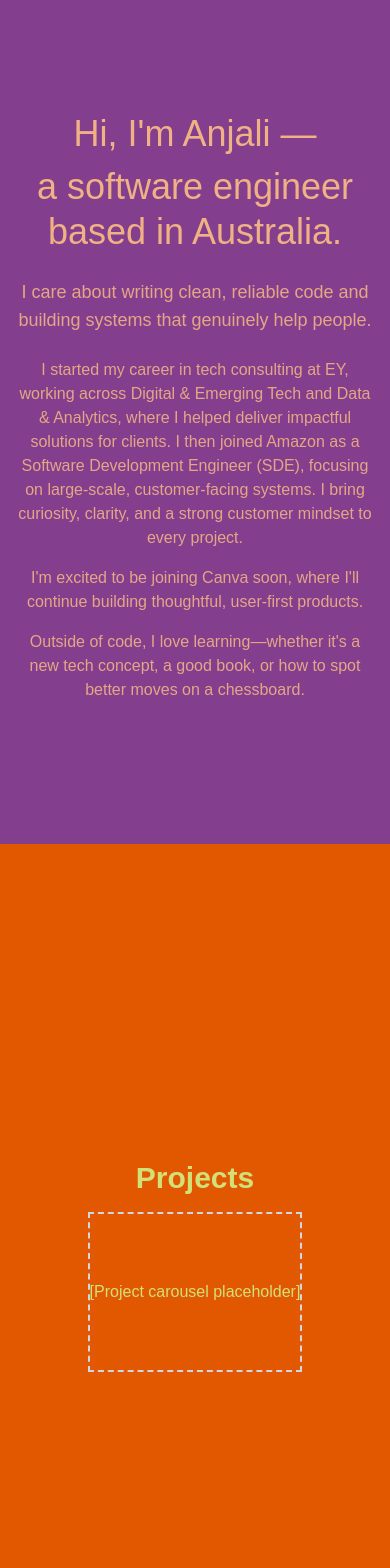
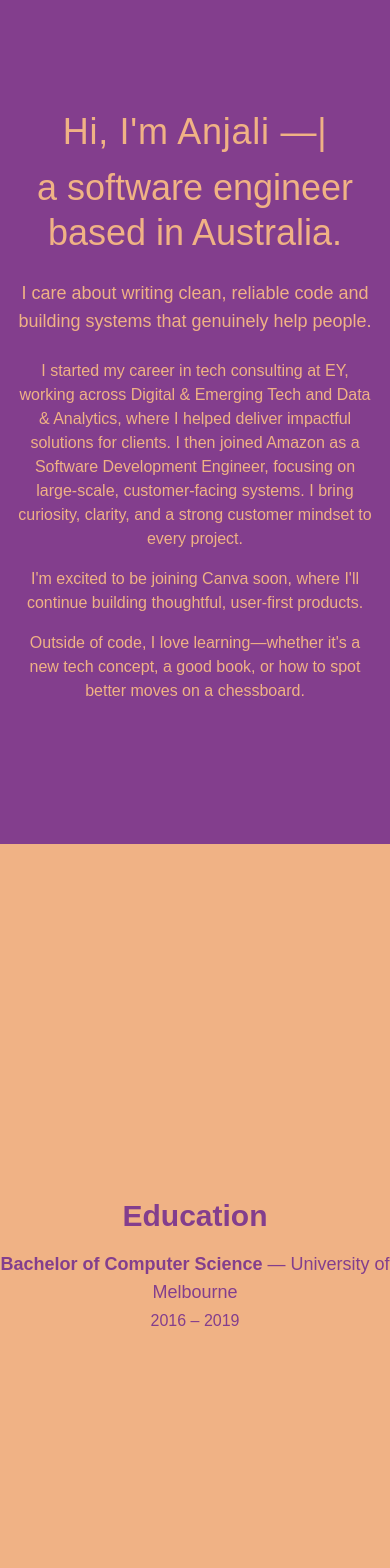
Before and after one commit to anjali-ahuja/Anjali-cv-app, a Next.js app: page / in a window 390 px wide. Shown: the top 1568 px of the page. Built offline with nearby package versions, Linux system fonts and the light colour scheme.

Commit message:
Add education section

```diff
--- a/src/app/page.tsx
+++ b/src/app/page.tsx
@@ -1,11 +1,13 @@
 import Hero from "../components/Hero";
 import ProjectsCarousel from "../components/ProjectsCarousel";
 import ContactSection from "../components/ContactSection";
+import EducationSection from "../components/EducationSection";
 
 export default function Home() {
   return (
     <>
       <Hero />
+      <EducationSection />
       <ProjectsCarousel />
       <ContactSection />
     </>
--- /dev/null
+++ b/src/components/EducationSection.tsx
@@ -0,0 +1,23 @@
+"use client";
+import React from "react";
+
+const EducationSection = () => {
+  return (
+    <section
+      className="flex items-center justify-center min-h-screen w-full"
+      style={{ background: "var(--soft-peach)", color: "var(--primary-purple)" }}
+    >
+      <div className="text-center max-w-2xl">
+        <h2 className="text-3xl font-semibold mb-4">Education</h2>
+        <ul className="space-y-6 text-lg md:text-xl">
+          <li>
+            <span className="font-bold">Bachelor of Computer Science</span> — University of Melbourne<br/>
+            <span className="text-base">2016 – 2019</span>
+          </li>
+        </ul>
+      </div>
+    </section>
+  );
+};
+
+export default EducationSection;
--- a/src/components/Hero.tsx
+++ b/src/components/Hero.tsx
@@ -1,7 +1,26 @@
 "use client";
-import React from "react";
+import React, { useEffect, useState } from "react";
+import { motion, useAnimation } from "framer-motion";
 
 const Hero = () => {
+  // Typewriter effect state
+  const headline = "Hi, I'm Anjali —";
+  const [displayedText, setDisplayedText] = useState("");
+  const controls = useAnimation();
+
+  useEffect(() => {
+    let current = 0;
+    const interval = setInterval(() => {
+      setDisplayedText(headline.slice(0, current + 1));
+      current++;
+      if (current === headline.length) {
+        clearInterval(interval);
+        controls.start({ opacity: 1, y: 0 });
+      }
+    }, 84); // typing speed (slowed by 20%)
+    return () => clearInterval(interval);
+  }, [headline, controls]);
+
   return (
     <section
       className="flex items-center justify-center min-h-screen w-full px-4"
@@ -9,16 +28,36 @@ const Hero = () => {
     >
       <div className="max-w-2xl text-center">
         <h1 className="text-4xl md:text-5xl mb-6 leading-tight">
-          Hi, I'm Anjali —<br className="hidden md:inline" />
-          <span className="block mt-2">a software engineer based in Australia.</span>
+          <span style={{ minHeight: 48, display: "inline-block", letterSpacing: "0.02em" }}>
+            {displayedText}
+            <span className="animate-pulse">|</span>
+          </span>
+          <motion.span
+            initial={{ opacity: 0, y: 20 }}
+            animate={controls}
+            transition={{ duration: 0.6, delay: 0.2 }}
+            className="block mt-2"
+          >
+            a software engineer based in Australia.
+          </motion.span>
         </h1>
-        <p className="text-lg md:text-xl mb-6 opacity-90">
+        <motion.p
+          className="text-lg md:text-xl mb-6 opacity-90"
+          initial={{ opacity: 0, y: 20 }}
+          animate={controls}
+          transition={{ duration: 0.6, delay: 0.4 }}
+        >
           I care about writing clean, reliable code and building systems that genuinely help people.
-        </p>
-        <div className="text-base md:text-lg space-y-4 mb-8 opacity-90">
+        </motion.p>
+        <motion.div
+          className="text-base md:text-lg space-y-4 mb-8 opacity-90"
+          initial={{ opacity: 0, y: 20 }}
+          animate={controls}
+          transition={{ duration: 0.6, delay: 0.6 }}
+        >
           <p>
             I started my career in tech consulting at EY, working across Digital & Emerging Tech and Data & Analytics, where I helped deliver impactful solutions for clients.
-            I then joined Amazon as a Software Development Engineer (SDE), focusing on large-scale, customer-facing systems. I bring curiosity, clarity, and a strong customer mindset to every project.
+            I then joined Amazon as a Software Development Engineer, focusing on large-scale, customer-facing systems. I bring curiosity, clarity, and a strong customer mindset to every project.
           </p>
           <p>
             I'm excited to be joining Canva soon, where I'll continue building thoughtful, user-first products.
@@ -26,7 +65,7 @@ const Hero = () => {
           <p>
             Outside of code, I love learning—whether it's a new tech concept, a good book, or how to spot better moves on a chessboard.
           </p>
-        </div>
+        </motion.div>
       </div>
     </section>
   );
```
